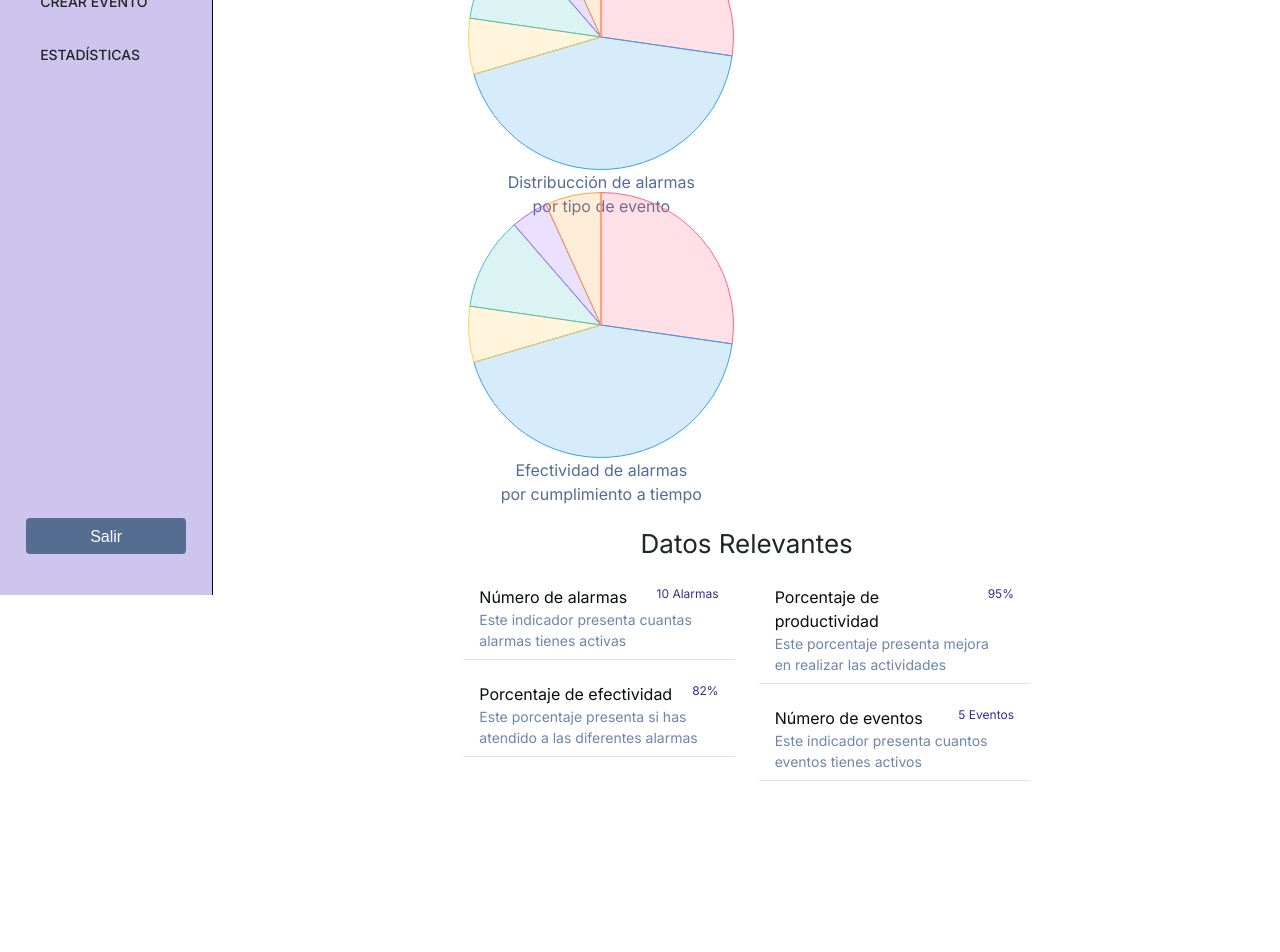
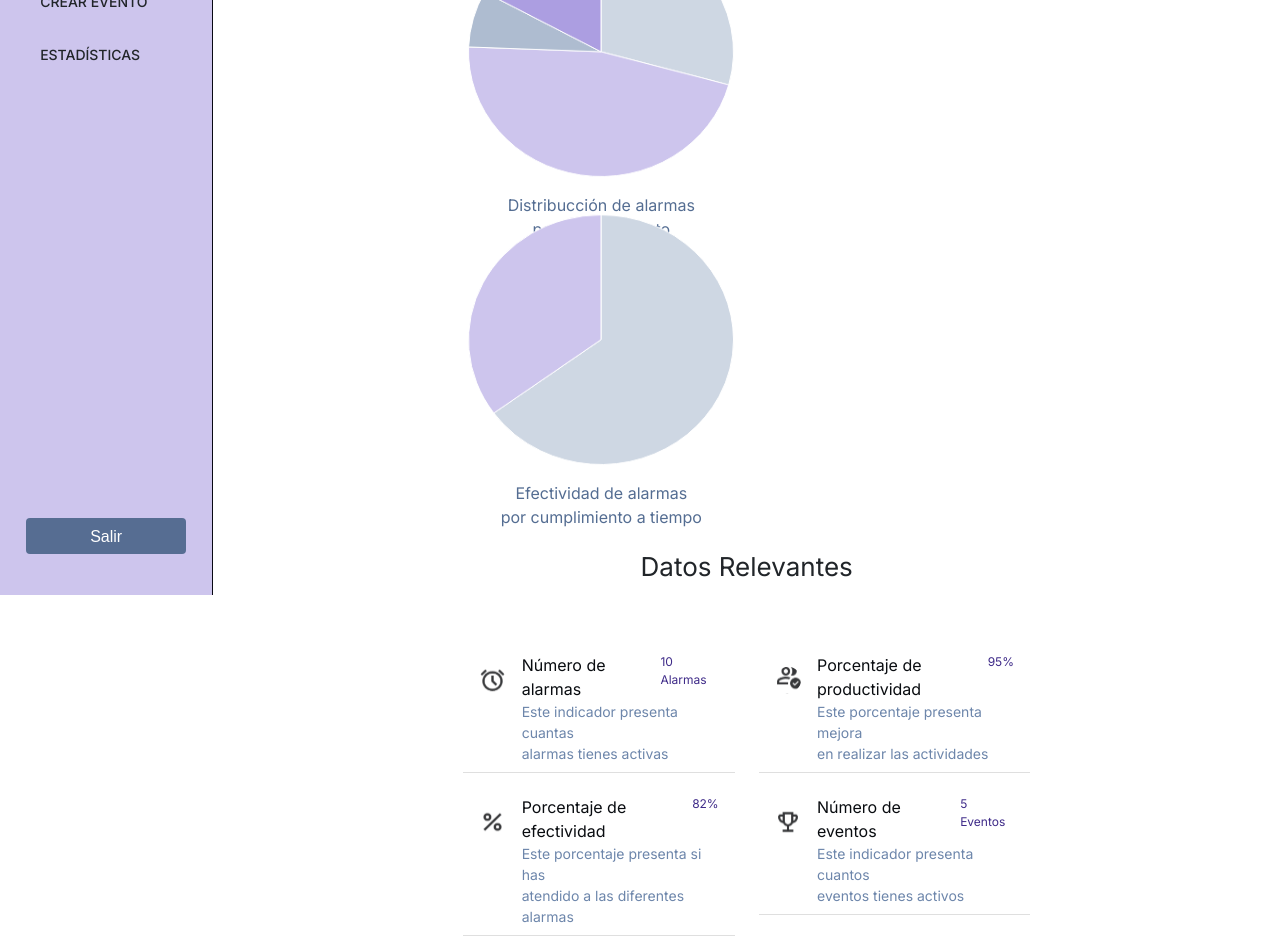
Before and after one commit to JulianP911/MISW4302-UX-Mejoramiento-De-La-Experiencia-De-Usuario, a React (Vite) app in the folder web/: page /dashboard in a window 1280 px wide. Shown: the part 205-1157 px from the top of the page. Before the commit the page ends 1002 px from the top, so only its background shows below. Built offline with nearby package versions, Linux system fonts and the light colour scheme.

Commit message:
feat(web): Add view for dashboard analytics in web

```diff
--- a/web/src/router/router.tsx
+++ b/web/src/router/router.tsx
@@ -4,6 +4,7 @@ import {
   Navigate,
   Route,
 } from "react-router-dom";
+import { Drawer } from "src/ui/Layouts/drawer";
 import { StartLayout } from "src/ui/Layouts/startLayout";
 import { Dashboard } from "src/ui/screens/analytics/dashboard";
 import { EventWithAlarms } from "src/ui/screens/list/events";
@@ -18,8 +19,10 @@ export const router = createBrowserRouter(
         <Route path="/start" element={<Start />} />
         <Route path="/start/calendar" element={<Calendar />} />
       </Route>
-      <Route path="/events-with-alarms" element={<EventWithAlarms />} />
-      <Route path="/dashboard" element={<Dashboard />} />
+      <Route element={<Drawer />}>
+        <Route path="/events-with-alarms" element={<EventWithAlarms />} />
+        <Route path="/dashboard" element={<Dashboard />} />
+      </Route>
     </Route>
   )
 );
--- /dev/null
+++ b/web/src/ui/Layouts/drawer.tsx
@@ -0,0 +1,80 @@
+import { Typography } from "@mui/material";
+import { Outlet } from "react-router-dom";
+
+export function Drawer() {
+    function handleLogOutClick(): void {}
+
+    return (
+    <div className="container-fluid">
+      <div className="row">
+        <div
+          className="col-2 d-flex flex-column align-items-center justify-content-between"
+          style={{
+            background: "#CDC5ED",
+            height: "100vh",
+            borderRight: "1px solid #090913",
+          }}
+        >
+          <div>
+            <div>
+              <img
+                src="src/assets/logo.svg"
+                alt="Logo"
+                style={{
+                  width: "132px",
+                  height: "132px",
+                  justifyContent: "center",
+                  paddingTop: "16px",
+                }}
+              />
+            </div>
+            <div style={{ height: "64px" }}></div>
+            <div>
+              <Typography
+                style={{
+                  fontSize: "14px",
+                  fontWeight: 500,
+                  fontFamily: "Inter, sans-serif",
+                }}
+              >
+                CREAR EVENTO
+              </Typography>
+              <div style={{ height: "32px" }}></div>
+              <Typography
+                style={{
+                  fontSize: "14px",
+                  fontWeight: 500,
+                  fontFamily: "Inter, sans-serif",
+                }}
+              >
+                ESTADÍSTICAS
+              </Typography>
+            </div>
+          </div>
+          <div style={{ paddingBottom: "41px" }}>
+            <button
+              type="button"
+              onClick={handleLogOutClick}
+              className="btn"
+              style={{
+                background: "#566D92",
+                width: "160px",
+                height: "36px",
+                color: "#FFFFFF",
+                borderRadius: "4px",
+              }}
+            >
+              Salir
+            </button>
+          </div>
+        </div>
+        <div
+          className="col-10"
+          style={{ paddingLeft: "250px", paddingRight: "250px" }}
+        >
+            <Outlet />
+        </div>
+      </div>
+    </div>
+  );
+}
--- a/web/src/ui/screens/analytics/dashboard.tsx
+++ b/web/src/ui/screens/analytics/dashboard.tsx
@@ -5,90 +5,94 @@ import { Chart as ChartJS, ArcElement, Tooltip, Legend } from "chart.js";
 ChartJS.register(ArcElement, Tooltip, Legend);
 
 export const Dashboard = () => {
-    const handleLogOutClick = () => {};
-    const data = {
+    const dataGraph1 = {
         labels: [],
         datasets: [
           {
             label: 'Evento X',
-            data: [12, 19, 3, 5, 2, 3],
+            data: [12, 19, 3, 7],
             backgroundColor: [
-              'rgba(255, 99, 132, 0.2)',
-              'rgba(54, 162, 235, 0.2)',
-              'rgba(255, 206, 86, 0.2)',
-              'rgba(75, 192, 192, 0.2)',
-              'rgba(153, 102, 255, 0.2)',
-              'rgba(255, 159, 64, 0.2)',
+              'rgba(206, 215, 227, 1)',
+              'rgba(205, 197, 237, 1)',
+              'rgba(174, 188, 208, 1)',
+              'rgba(172, 158, 225, 1)',
             ],
             borderColor: [
-              'rgba(255, 99, 132, 1)',
-              'rgba(54, 162, 235, 1)',
-              'rgba(255, 206, 86, 1)',
-              'rgba(75, 192, 192, 1)',
-              'rgba(153, 102, 255, 1)',
-              'rgba(255, 159, 64, 1)',
+              'rgba(255, 255, 255, 1)',
+              'rgba(255, 255, 255, 1)',
+              'rgba(255, 255, 255, 1)',
+              'rgba(255, 255, 255, 1)',
+            ],
+            borderWidth: 1,
+          },
+        ],
+    };
+    const dataGraph2 = {
+        labels: [],
+        datasets: [
+          {
+            label: 'No / Cumplidas',
+            data: [65, 35],
+            backgroundColor: [
+              'rgba(206, 215, 227, 1)',
+              'rgba(205, 197, 237, 1)',
+            ],
+            borderColor: [
+              'rgba(255, 255, 255, 1)',
+              'rgba(255, 255, 255, 1)',
             ],
             borderWidth: 1,
           },
         ],
     };
     return (
-        <div className="container-fluid" >
-            <div className="row">
-                <div className="col-2 d-flex flex-column align-items-center justify-content-between" style={{background: '#CDC5ED', height: '100vh', borderRight: '1px solid #090913'}}>
-                    <div>
-                        <div>
-                            <img src="src/assets/logo.svg" alt="Logo" style={{width: '132px', height: '132px', justifyContent: 'center', paddingTop: '16px' }} />
-                        </div>
-                        <div style={{height: '64px'}}></div>
-                        <div>
-                            <Typography style={{fontSize: '14px', fontWeight: 500, fontFamily: 'Inter, sans-serif'}}>CREAR EVENTO</Typography>
-                            <div style={{height: '32px'}}></div>
-                            <Typography style={{fontSize: '14px', fontWeight: 500, fontFamily: 'Inter, sans-serif'}}>ESTADÍSTICAS</Typography>
-                        </div>
-                    </div>
-                    <div style={{paddingBottom: '41px'}}>
-                        <button type="button" onClick={handleLogOutClick} className="btn" style={{background: '#566D92', width: '160px', height: '36px', color: '#FFFFFF', borderRadius: '4px'}}>Salir</button>
-                    </div>
-                </div>
-                <div className="col-10" style={{paddingLeft: '250px', paddingRight: '250px'}}>
         <div className="row">
             <div className="col-12">
                 <div className="d-flex justify-content-center">
-                                <Typography style={{paddingTop: '60px', fontSize: '26px', fontFamily: 'Inter, sans-serif'}}>Estadísticas</Typography>
+                    <Typography style={{paddingTop: '60px', paddingBottom: '23px', fontSize: '26px', fontFamily: 'Inter, sans-serif'}}>Estadísticas</Typography>
                 </div>
                 <div className="row d-flex justify-content-between">
                     <div className="col-6" style={{ width: '300px', height: '300px' }}>
-                                    <Pie data={data}/>
+                        <Pie data={dataGraph1} style={{paddingBottom: '16px'}}/>
                         <Typography style={{fontSize: '16px', fontFamily: 'Inter, sans-serif', color: '#546D92', textAlign: 'center'}}>Distribucción de alarmas<br/>por tipo de evento</Typography>
                     </div>
                     <div className="col-6 d-flex flex-column justify-content-center" style={{ width: '300px', height: '300px' }}>
-                                    <Pie data={data}/>
+                        <Pie data={dataGraph2} style={{paddingBottom: '16px'}}/>
                         <Typography style={{fontSize: '16px', fontFamily: 'Inter, sans-serif', color: '#546D92', textAlign: 'center'}}>Efectividad de alarmas<br/>por cumplimiento a tiempo</Typography>
                     </div>
                 </div>
                 <div className="d-flex justify-content-center">
                     <Typography style={{paddingTop: '30px', fontSize: '26px', fontFamily: 'Inter, sans-serif'}}>Datos Relevantes</Typography>
                 </div>
-                            <div className="row">
+                <div className="row" style={{paddingTop: '45px'}}>
                     <div className="col-6">
                         <ul className="list-group list-group-flush">
                             <li className="list-group-item">
-                                            <div style={{paddingTop: '14px'}}>
+                                <div className="d-flex flex-row" style={{ width: '100%'}}>
+                                    <div style={{paddingTop: '25px', paddingRight: '16px'}}>
+                                        <img src="src/assets/Reloj.svg" alt="Progress" style={{width: '32px', height: '32px'}}/>
+                                    </div>
+                                    <div style={{paddingTop: '14px', width: '100%'}}>
                                         <div className="d-flex justify-content-between">
                                             <Typography style={{fontSize: '16px', fontFamily: 'Inter, sans-serif', color: '#090C10'}}>Número de alarmas</Typography>
                                             <Typography style={{fontSize: '12px', fontFamily: 'Inter, sans-serif', color: '#3E2A88'}}>10 Alarmas</Typography>
                                         </div>
                                         <Typography style={{fontSize: '14px', fontFamily: 'Inter, sans-serif', color: '#6D86AB'}}>Este indicador presenta cuantas<br/>alarmas tienes activas</Typography>
                                     </div>
+                                </div>
                             </li>
                             <li className="list-group-item">
-                                            <div style={{paddingTop: '14px'}}>
+                                <div className="d-flex flex-row">
+                                    <div style={{paddingTop: '25px', paddingRight: '16px'}}>
+                                                <img src="src/assets/Porcentaje.svg" alt="Progress" style={{width: '32px', height: '32px'}}/>
+                                    </div>
+                                    <div style={{paddingTop: '14px', width: '100%'}}>
                                         <div className="d-flex justify-content-between">
                                             <Typography style={{fontSize: '16px', fontFamily: 'Inter, sans-serif', color: '#090C10'}}>Porcentaje de efectividad</Typography>
                                             <Typography style={{fontSize: '12px', fontFamily: 'Inter, sans-serif', color: '#3E2A88'}}>82%</Typography>
                                         </div>
                                         <Typography style={{fontSize: '14px', fontFamily: 'Inter, sans-serif', color: '#6D86AB'}}>Este porcentaje presenta si has<br/>atendido a las diferentes alarmas</Typography>
+                                    </div>
                                 </div>
                             </li>
                             <li className="list-group-item"></li>
@@ -97,21 +101,31 @@ export const Dashboard = () => {
                     <div className="col-6" style={{}}>
                     <ul className="list-group list-group-flush">
                             <li className="list-group-item">
-                                            <div style={{paddingTop: '14px'}}>
+                                <div className="d-flex flex-row">
+                                    <div style={{paddingTop: '25px', paddingRight: '16px'}}>
+                                        <img src="src/assets/Usuarios.svg" alt="Progress" style={{width: '32px', height: '32px'}}/>
+                                    </div>
+                                    <div style={{paddingTop: '14px', width: '100%'}}>
                                         <div className="d-flex justify-content-between">
                                             <Typography style={{fontSize: '16px', fontFamily: 'Inter, sans-serif', color: '#090C10'}}>Porcentaje de productividad</Typography>
                                             <Typography style={{fontSize: '12px', fontFamily: 'Inter, sans-serif', color: '#3E2A88'}}>95%</Typography>
                                         </div>
                                         <Typography style={{fontSize: '14px', fontFamily: 'Inter, sans-serif', color: '#6D86AB'}}>Este porcentaje presenta mejora<br/>en realizar las actividades</Typography>
                                     </div>
+                                </div>
                             </li>
                             <li className="list-group-item">
-                                            <div style={{paddingTop: '14px'}}>
+                                <div className="d-flex flex-row ">
+                                    <div style={{paddingTop: '25px', paddingRight: '16px'}}>
+                                            <img src="src/assets/Copa.svg" alt="Progress" style={{width: '32px', height: '32px'}}/>
+                                    </div>
+                                    <div style={{paddingTop: '14px', width: '100%'}}>
                                         <div className="d-flex justify-content-between">
                                             <Typography style={{fontSize: '16px', fontFamily: 'Inter, sans-serif', color: '#090C10'}}>Número de eventos</Typography>
                                             <Typography style={{fontSize: '12px', fontFamily: 'Inter, sans-serif', color: '#3E2A88'}}>5 Eventos</Typography>
                                         </div>
                                         <Typography style={{fontSize: '14px', fontFamily: 'Inter, sans-serif', color: '#6D86AB'}}>Este indicador presenta cuantos<br/>eventos tienes activos</Typography>
+                                    </div>
                                 </div>
                             </li>
                             <li className="list-group-item"></li>
@@ -120,8 +134,6 @@ export const Dashboard = () => {
                 </div>
             </div>
         </div>
-                </div>
-            </div>
-        </div>
+
     );
 };
```
Also changed, not shown: web/src/ui/screens/list/events.tsx (+0 -71 lines), 1 other file (tests, documents, lock files or other folders). Lines whose indentation alone changed are shown as unchanged.
